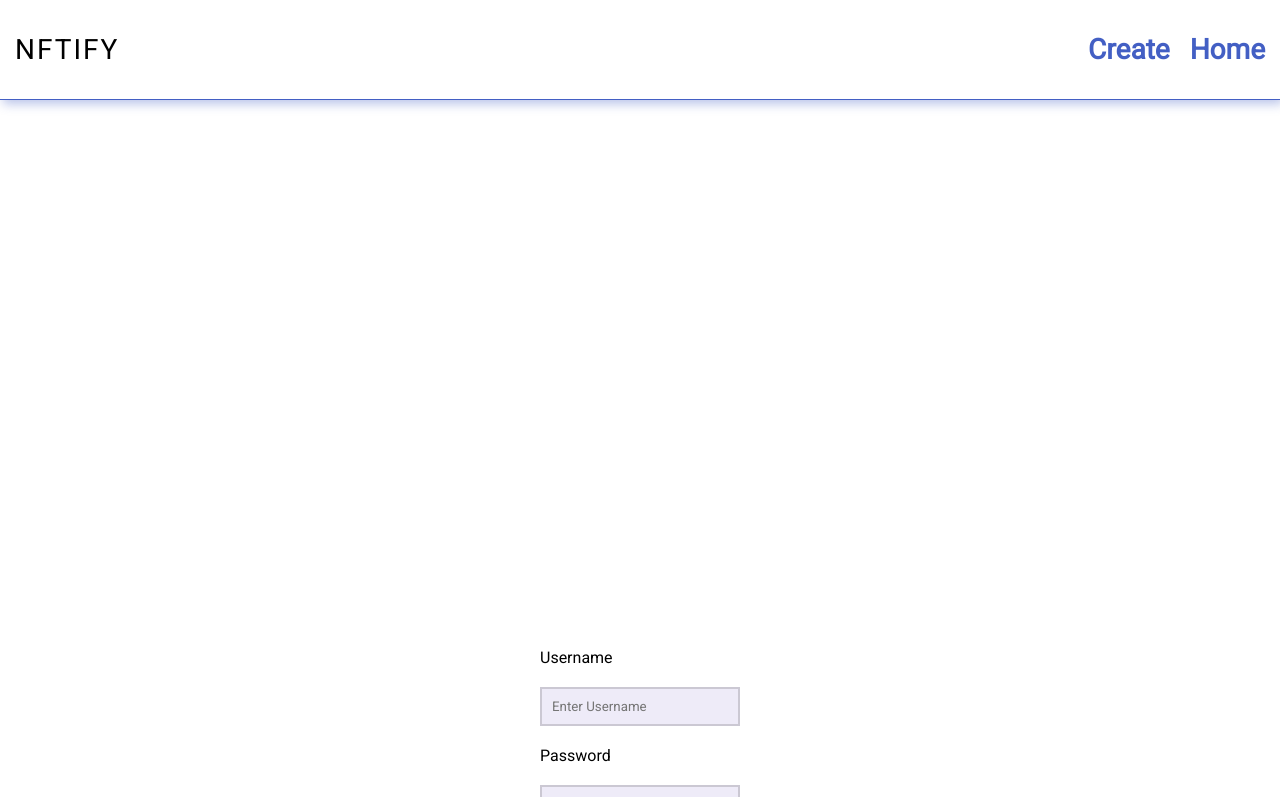
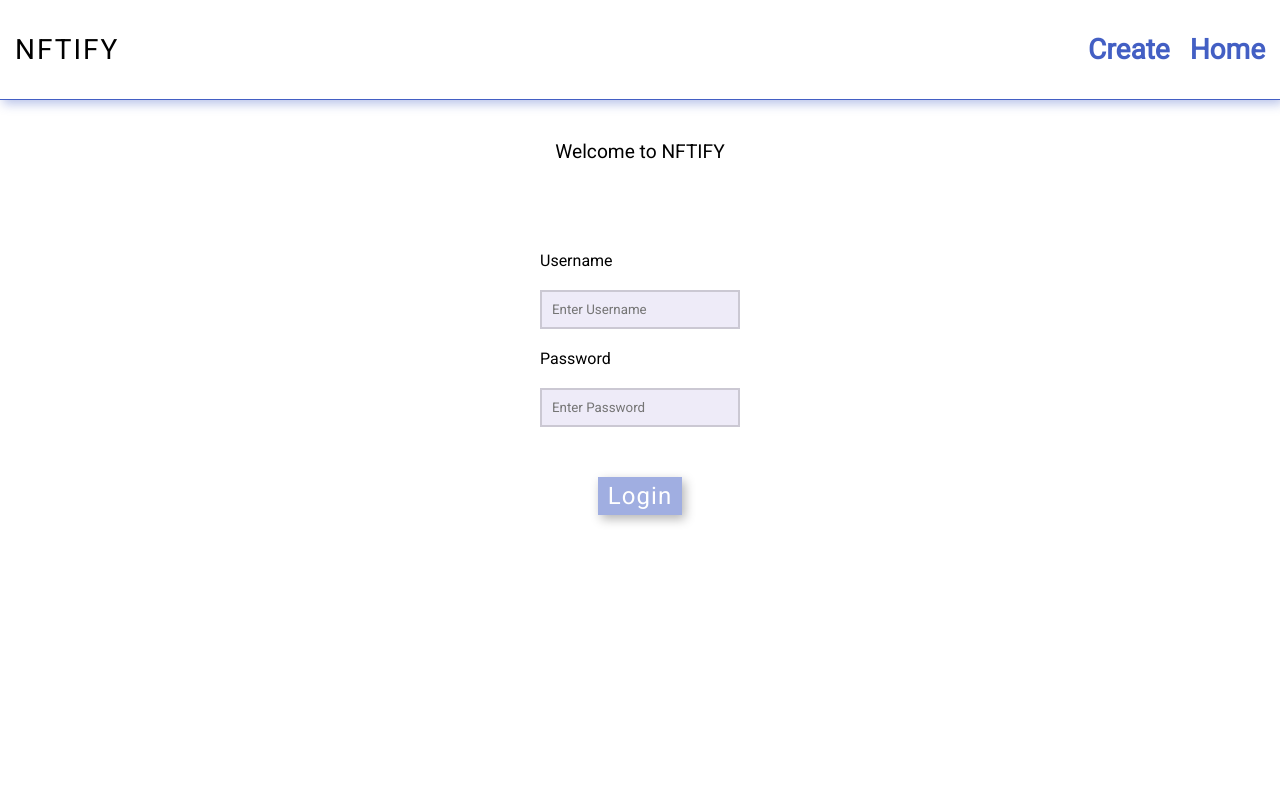
Before and after one commit to bboyruso/nfty-front, a React (Vite) app: page /login in a window 1280 px wide. Shown: the top 797 px of the page. Built offline with nearby package versions, Linux system fonts and the light colour scheme.

Commit message:
Add formData state

```diff
--- a/src/components/Button/Button.tsx
+++ b/src/components/Button/Button.tsx
@@ -6,6 +6,7 @@ interface ButtonProps {
   onClick?: () => void;
   onClickForm?: (event: React.FormEvent) => void;
   isDisabled?: boolean;
+  isLoading?: boolean;
 }
 
 const Button = ({
--- /dev/null
+++ b/src/components/LoginForm/LoginForm.tsx
@@ -0,0 +1,65 @@
+import { useState } from "react";
+import { UserCredentials } from "../../types";
+import Button from "../Button/Button";
+import LoginFormStyled from "./LoginFormStyled";
+
+interface LoginFormProps {
+  onLoginFormSubmit: (formData: UserCredentials) => void;
+  isLoading: boolean;
+}
+
+const LoginForm = ({
+  onLoginFormSubmit,
+  isLoading,
+}: LoginFormProps): React.ReactElement => {
+  const [formData, setFormData] = useState({ username: "", password: "" });
+
+  const isButtonDisabled =
+    formData.username.length < 1 || formData.password.length < 1;
+
+  const handleInputChange = (event: React.ChangeEvent<HTMLInputElement>) => {
+    setFormData((previousFormData) => ({
+      ...previousFormData,
+      [event.target.id]: event.target.value,
+    }));
+  };
+
+  const handleLoginFormSubmit = (event: React.FormEvent<HTMLFormElement>) => {
+    event.preventDefault();
+    onLoginFormSubmit(formData);
+  };
+
+  return (
+    <LoginFormStyled onSubmit={handleLoginFormSubmit}>
+      <label htmlFor="username">Username</label>
+      <input
+        type="text"
+        id="username"
+        placeholder="Enter Username"
+        name="username"
+        required
+        value={formData.username}
+        onChange={handleInputChange}
+      />
+
+      <label htmlFor="password">Password</label>
+      <input
+        id="password"
+        type="password"
+        placeholder="Enter Password"
+        name="password"
+        required
+        value={formData.password}
+        onChange={handleInputChange}
+      />
+
+      <Button
+        text="Login"
+        isDisabled={isButtonDisabled}
+        isLoading={isLoading}
+      />
+    </LoginFormStyled>
+  );
+};
+
+export default LoginForm;
--- /dev/null
+++ b/src/components/LoginForm/LoginFormStyled.tsx
@@ -0,0 +1,35 @@
+import styled from "styled-components";
+
+const LoginFormStyled = styled.form`
+  width: 200px;
+  height: 400px;
+  padding: 30px 0;
+
+  display: flex;
+  flex-direction: column;
+  align-items: center;
+  justify-content: center;
+  gap: 20px;
+
+  input {
+    padding: 10px 10px;
+    border: 2px solid #00000026;
+    width: 100%;
+    background-color: ${(props) => props.theme.colors.fifth};
+  }
+
+  input:focus {
+    background-color: ${(props) => props.theme.colors.light};
+  }
+
+  label {
+    align-self: baseline;
+  }
+
+  button {
+    padding: 5px 10px;
+    margin-top: 30px;
+  }
+`;
+
+export default LoginFormStyled;
--- a/src/pages/LoginPage/LoginPage.tsx
+++ b/src/pages/LoginPage/LoginPage.tsx
@@ -1,16 +1,12 @@
-import Button from "../../components/Button/Button";
+import React from "react";
 import LoginPageStyled from "./LoginPageStyled";
+import LoginForm from "../../components/LoginForm/LoginForm";
 
-const LoginPage = () => {
+const LoginPage = (): React.ReactElement => {
   return (
     <LoginPageStyled>
-      <label htmlFor="username">Username</label>
-      <input type="text" placeholder="Enter Username" name="uname" required />
-
-      <label htmlFor="password">Password</label>
-      <input type="password" placeholder="Enter Password" name="psw" required />
-
-      <Button text="Login" />
+      <h1>Welcome to NFTIFY</h1>
+      <LoginForm />
     </LoginPageStyled>
   );
 };
--- a/src/pages/LoginPage/LoginPageStyled.tsx
+++ b/src/pages/LoginPage/LoginPageStyled.tsx
@@ -1,34 +1,14 @@
 import styled from "styled-components";
 
 const LoginPageStyled = styled.div`
-  margin: 0 auto;
-  width: 200px;
-  height: 100vw;
-
   display: flex;
   flex-direction: column;
   align-items: center;
   justify-content: center;
   gap: 20px;
 
-  input {
-    padding: 10px 10px;
-    border: 2px solid #00000026;
-    width: 100%;
-    background-color: ${(props) => props.theme.colors.fifth};
-  }
-
-  input:focus {
-    background-color: ${(props) => props.theme.colors.light};
-  }
-
-  label {
-    align-self: baseline;
-  }
-
-  button {
-    padding: 5px 10px;
-    margin-top: 30px;
+  h1 {
+    font-size: larger;
   }
 `;
 
--- a/src/types.ts
+++ b/src/types.ts
@@ -37,3 +37,8 @@ export interface UserActionPayloadStructure {
   userName: string;
   token: string;
 }
+
+export interface UserCredentials {
+  username: string;
+  password: string;
+}
```
